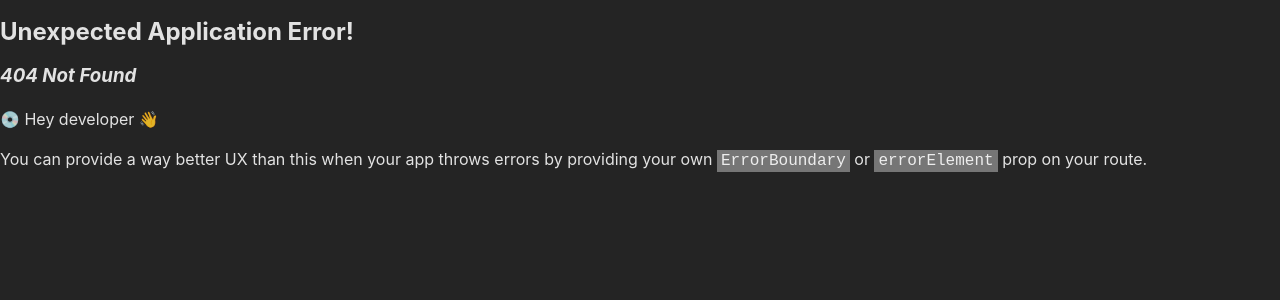
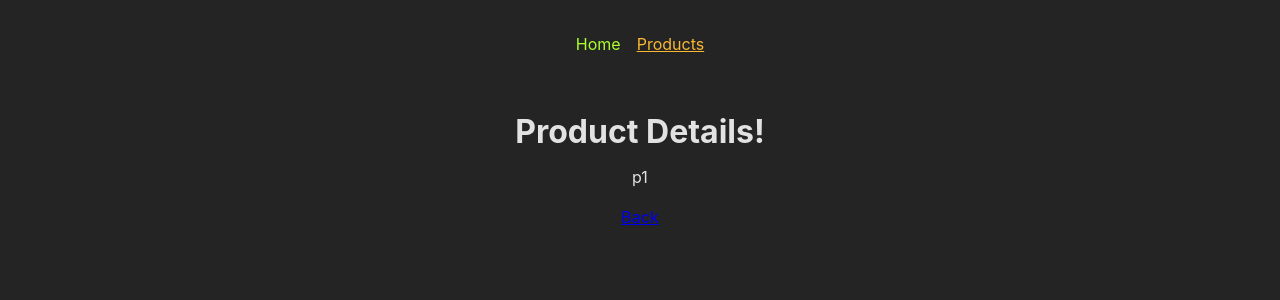
Before and after one commit to fnhg1ab0/Reactjs, a React (Create React App) app in the folder code/: page /products/p1 in a window 1280 px wide. Before the commit this address had no page. Shown: the top 300 px of the page. Built offline with nearby package versions, Linux system fonts and the light colour scheme.

Commit message:
multi page spa react router

```diff
--- a/code/src/App.js
+++ b/code/src/App.js
@@ -1,16 +1,35 @@
 import {createBrowserRouter, RouterProvider} from "react-router-dom";
 import HomePage from "./pages/home/HomePage";
 import Product from "./pages/products/Product";
+import Root from "./pages/layout/Root";
+import ErrorPage from "./pages/errors/ErrorPage";
+import ProductDetail from "./pages/products/ProductDetail";
 
 const router = createBrowserRouter([
+    // list all your routes here
+    // all paths in child routes are siblings, and they are relative to the parent route path "/"
     {
-        path: "/",
-        element: <HomePage/>,
+        path: "/", // absolute path starts with "/", if not, it's relative path
+        element: <Root/>,
+        errorElement: <ErrorPage/>,
+        children: [
+            {
+                // default route if the parent route is active
+                index: true,
+                // alternatively
+                // path: "/",
+                element: <HomePage/>,
+            },
+            {
+                path: "/products",
+                element: <Product/>
+            },
+            {
+                path: "/products/:productId",
+                element: <ProductDetail/>
+            }
+        ]
     },
-    {
-        path: "/product",
-        element: <Product/>
-    }
 ]);
 
 function App() {
--- /dev/null
+++ b/code/src/components/MainNavigation.js
@@ -0,0 +1,40 @@
+import {NavLink} from 'react-router-dom';
+
+import classes from './MainNavigation.module.css';
+
+function MainNavigation() {
+    return (
+        <header className={classes.header}>
+            <nav>
+                <ul className={classes.list}>
+                    <li>
+                        <NavLink
+                            to="/"
+                            className={({isActive}) =>
+                                isActive ? classes.active : undefined
+                            }
+                            style={({isActive}) => ({
+                                color: isActive ? "green" : "greenyellow"
+                            })}
+                            end
+                        >
+                            Home
+                        </NavLink>
+                    </li>
+                    <li>
+                        <NavLink
+                            to="/products"
+                            className={({isActive}) =>
+                                isActive ? classes.active : undefined
+                            }
+                        >
+                            Products
+                        </NavLink>
+                    </li>
+                </ul>
+            </nav>
+        </header>
+    );
+}
+
+export default MainNavigation;
--- /dev/null
+++ b/code/src/components/MainNavigation.module.css
@@ -0,0 +1,23 @@
+.header {
+    max-width: 60rem;
+    margin: auto;
+    padding: 2rem;
+    display: flex;
+    justify-content: center;
+}
+
+.list {
+    display: flex;
+    gap: 1rem;
+}
+
+.list a {
+    text-decoration: none;
+    color: var(--color-primary-400);
+}
+
+.list a:hover,
+.list a.active {
+    color: var(--color-primary-800);
+    text-decoration: underline;
+}
--- a/code/src/index.css
+++ b/code/src/index.css
@@ -48,3 +48,8 @@ ul {
     margin: 0;
     padding: 0;
 }
+
+main {
+    margin: 2rem auto;
+    text-align: center;
+}
--- /dev/null
+++ b/code/src/pages/errors/ErrorPage.js
@@ -0,0 +1,11 @@
+const ErrorPage = () => {
+    return (
+        <main>
+            <h1>404</h1>
+            <h2>An error occurred!</h2>
+            <p>Could not find this page!</p>
+
+        </main>
+    );
+}
+export default ErrorPage;
--- a/code/src/pages/home/HomePage.js
+++ b/code/src/pages/home/HomePage.js
@@ -1,10 +1,17 @@
-import {Link} from "react-router-dom";
+import {Link, useNavigate} from "react-router-dom";
 
 const HomePage = () => {
+    const navigate = useNavigate();
+
+    const handleClick = () => {
+        navigate("/products");
+    }
+
     return (
         <div>
             <h1>Home Page</h1>
-            <p>Forward to <Link to="/product">Product Page.</Link></p>
+            <p>Forward to <Link to="/products">Product Page.</Link></p>
+            <button onClick={handleClick}>Navigate</button>
         </div>
     )
 }
--- /dev/null
+++ b/code/src/pages/layout/Root.js
@@ -0,0 +1,14 @@
+import MainNavigation from "../../components/MainNavigation";
+import {Outlet} from "react-router-dom";
+
+const Root = () => {
+    return (
+        <>
+            <MainNavigation/>
+            <main>
+                <Outlet/>
+            </main>
+        </>
+    );
+}
+export default Root;
--- a/code/src/pages/products/Product.js
+++ b/code/src/pages/products/Product.js
@@ -1,7 +1,24 @@
+import {Link} from "react-router-dom";
+
+const PRODUCT_LIST = [
+    {id: 'p1', title: 'Product 1', description: 'This is product 1', price: 9.99},
+    {id: 'p2', title: 'Product 2', description: 'This is product 2', price: 9.99},
+    {id: 'p3', title: 'Product 3', description: 'This is product 3', price: 9.99},
+];
+
 const Product = () => {
     return (
         <div>
             <h1>Product</h1>
+            <ul>
+                {PRODUCT_LIST.map(product => (
+                    <li key={product.id}>
+                        <Link to={`/products/${product.id}`}>{product.title}</Link>
+                        {/* if use relative path, Link should be like this:*/}
+                        {/* <Link to={product.id} relative="path">{product.title}</Link>*/}
+                    </li>
+                ))}
+            </ul>
         </div>
     )
 }
--- /dev/null
+++ b/code/src/pages/products/ProductDetail.js
@@ -0,0 +1,17 @@
+import {Link, useParams} from 'react-router-dom';
+
+function ProductDetail() {
+    const params = useParams();
+
+    return (
+        <>
+            <h1>Product Details!</h1>
+            <p>{params.productId}</p>
+            <p><Link to='..' relative="path">Back</Link></p>
+            {/* if relative="path" is not specified, the link will be relative to the route path */}
+            {/*// and the link will be redirected to parent route that defined in src/App.js*/}
+        </>
+    );
+}
+
+export default ProductDetail;
```
Lines whose indentation alone changed are shown as unchanged.
